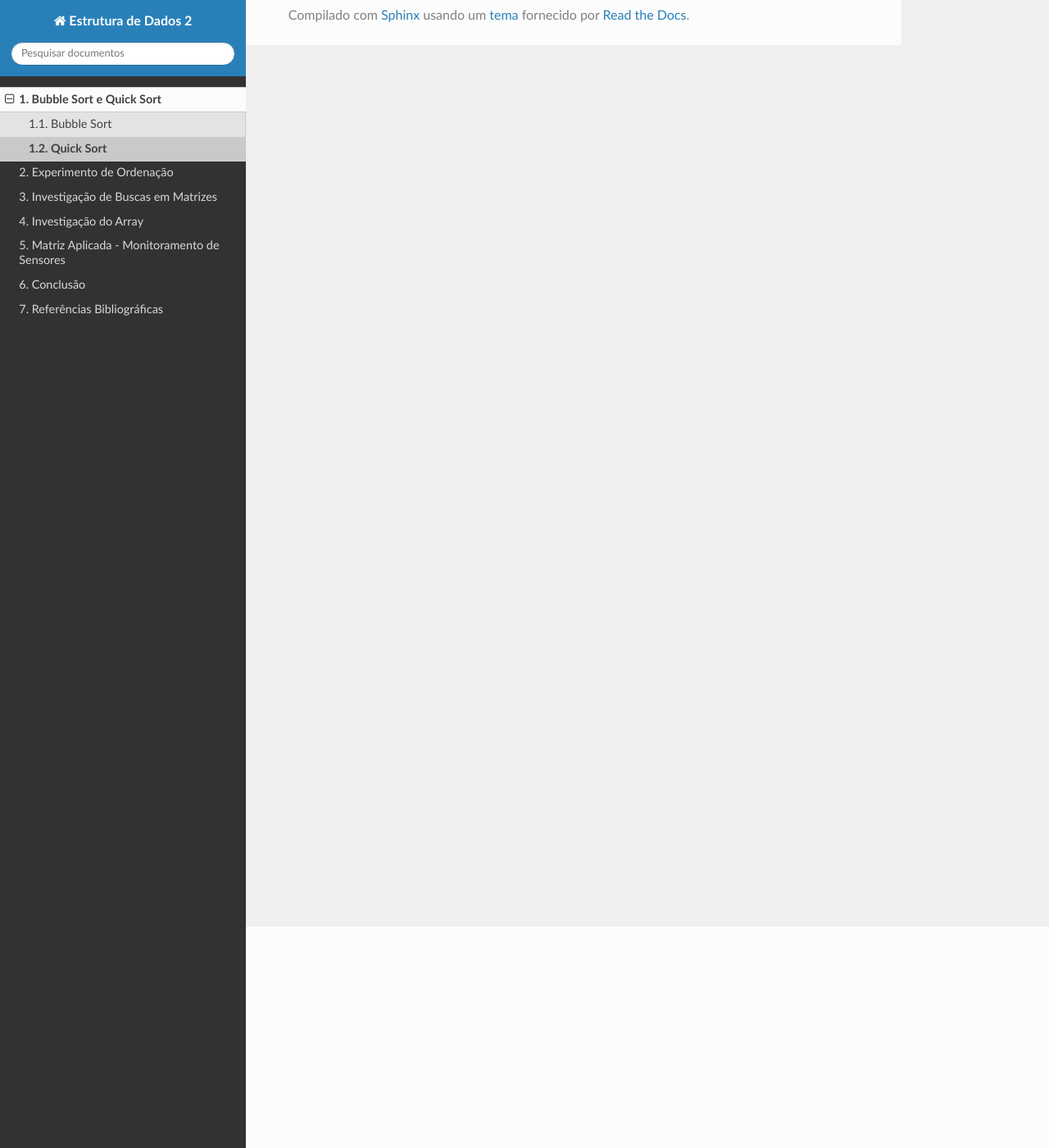
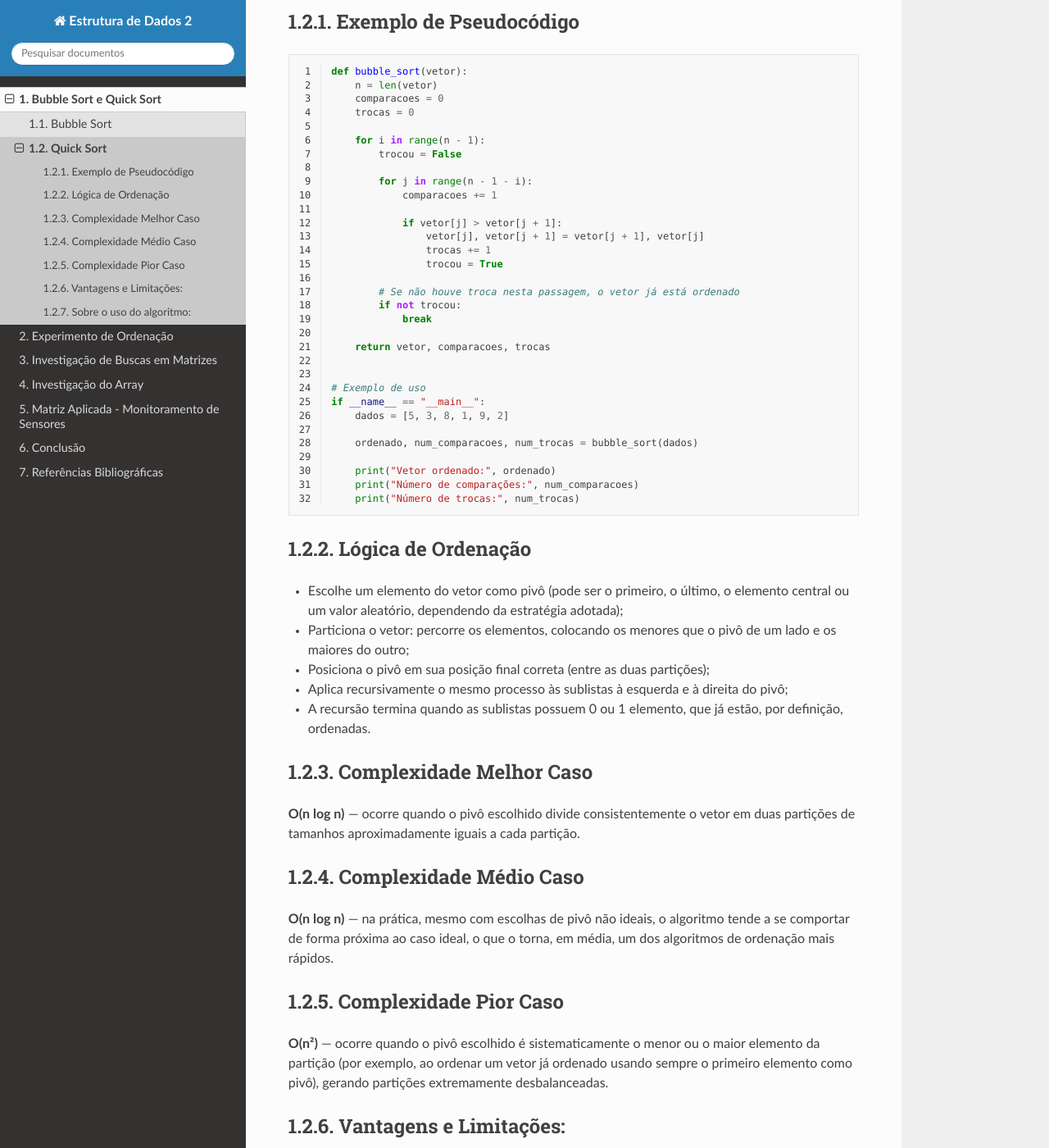
Before and after one commit to sofiaestrelab/Estrutura_de_Dados_2, a Sphinx documentation site: the page built from docs/source/Parte1/quick_sort.rst, in a window 1280 px wide and 1400 px high, scrolled down 270 px. Shown: the whole window at 82% size. Built offline with Sphinx 7.4.7 and the Read the Docs theme 3.1.0, drawn with Linux system fonts in a browser that asks for light colours; some of the changed text lies outside the part shown.

Commit message:
Document Quick Sort algorithm with examples and analysis
Added detailed explanation and pseudocode for Quick Sort algorithm, including its logic, complexities, advantages, and limitations.

```diff
--- a/docs/source/Parte1/quick_sort.rst
+++ b/docs/source/Parte1/quick_sort.rst
@@ -1,2 +1,84 @@
 Quick Sort
 -----------
+
+O Quick Sort é um algoritmo de ordenação baseado na estratégia de "dividir para conquistar", ele seleciona um elemento como **pivô**, particiona o vetor de modo que os elementos menores que o pivô fiquem à sua esquerda e os maiores fiquem à sua direita, e então aplica recursivamente o mesmo processo às duas partições resultantes.
+
+Exemplo de Pseudocódigo
+~~~~~~~~~~~~~~~~~~~~~~~
+
+.. code-block:: python
+   :linenos:
+
+   def bubble_sort(vetor):
+       n = len(vetor)
+       comparacoes = 0
+       trocas = 0
+
+       for i in range(n - 1):
+           trocou = False
+
+           for j in range(n - 1 - i):
+               comparacoes += 1
+
+               if vetor[j] > vetor[j + 1]:
+                   vetor[j], vetor[j + 1] = vetor[j + 1], vetor[j]
+                   trocas += 1
+                   trocou = True
+
+           # Se não houve troca nesta passagem, o vetor já está ordenado
+           if not trocou:
+               break
+
+       return vetor, comparacoes, trocas
+
+
+   # Exemplo de uso
+   if __name__ == "__main__":
+       dados = [5, 3, 8, 1, 9, 2]
+
+       ordenado, num_comparacoes, num_trocas = bubble_sort(dados)
+
+       print("Vetor ordenado:", ordenado)
+       print("Número de comparações:", num_comparacoes)
+       print("Número de trocas:", num_trocas)
+
+Lógica de Ordenação
+~~~~~~~~~~~~~~~~~~~~
+
+- Escolhe um elemento do vetor como pivô (pode ser o primeiro, o último, o elemento central ou um valor aleatório, dependendo da estratégia adotada);
+- Particiona o vetor: percorre os elementos, colocando os menores que o pivô de um lado e os maiores do outro;
+- Posiciona o pivô em sua posição final correta (entre as duas partições);
+- Aplica recursivamente o mesmo processo às sublistas à esquerda e à direita do pivô;
+- A recursão termina quando as sublistas possuem 0 ou 1 elemento, que já estão, por definição, ordenadas.
+
+Complexidade Melhor Caso
+~~~~~~~~~~~~~~~~~~~~~~~~
+
+**O(n log n)** — ocorre quando o pivô escolhido divide consistentemente o vetor em duas partições de tamanhos aproximadamente iguais a cada partição.
+
+Complexidade Médio Caso
+~~~~~~~~~~~~~~~~~~~~~~~~
+
+**O(n log n)** — na prática, mesmo com escolhas de pivô não ideais, o algoritmo tende a se comportar de forma próxima ao caso ideal, o que o torna, em média, um dos algoritmos de ordenação mais rápidos.
+
+Complexidade Pior Caso
+~~~~~~~~~~~~~~~~~~~~~~
+
+**O(n²)** — ocorre quando o pivô escolhido é sistematicamente o menor ou o maior elemento da partição (por exemplo, ao ordenar um vetor já ordenado usando sempre o primeiro elemento como pivô), gerando partições extremamente desbalanceadas.
+
+Vantagens e Limitações:
+~~~~~~~~~~~~~~~~~~~~~~
+
+Vantagens:
+  - Excelente desempenho médio, geralmente superior a outros algoritmos O(n log n) na prática, devido a fatores como localidade de referência e baixo overhead por comparação;
+  - Ordenação in-place (não exige memória auxiliar significativa, ao contrário do Merge Sort);
+  - Amplamente utilizado e otimizado em bibliotecas padrão de diversas linguagens.
+
+Limitações:
+
+
+
+
+
+Sobre o uso do algoritmo:
+~~~~~~~~~~~~~~~~~~~~~~~~~
```
